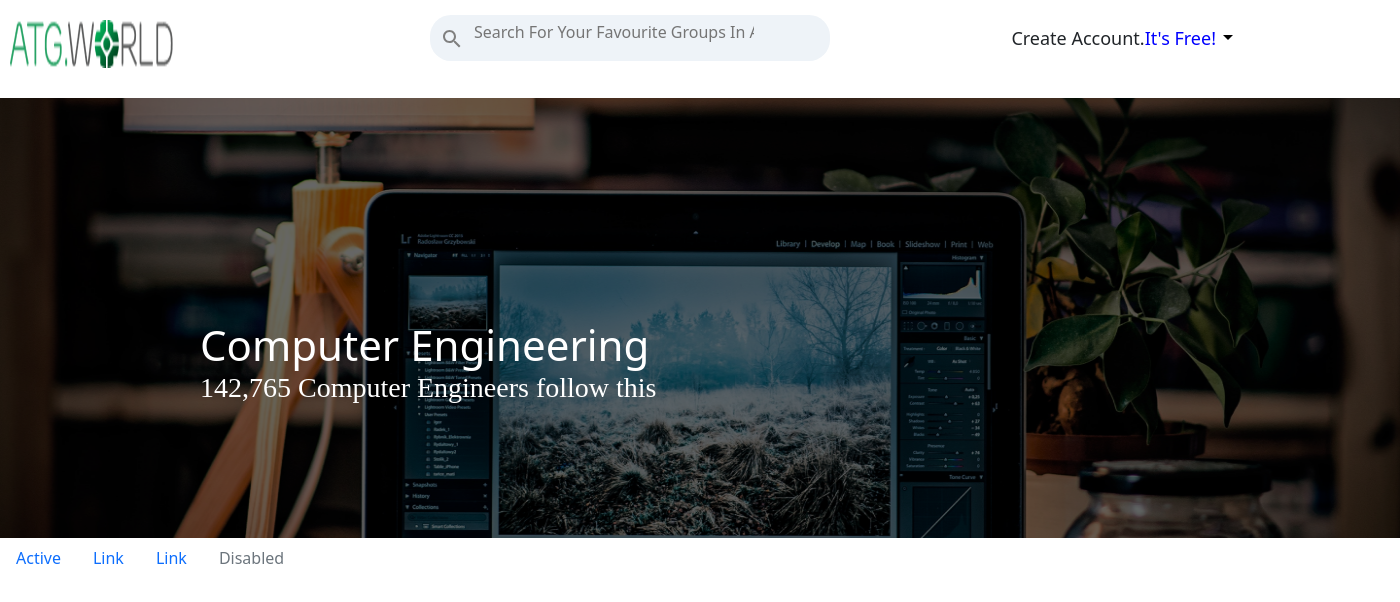
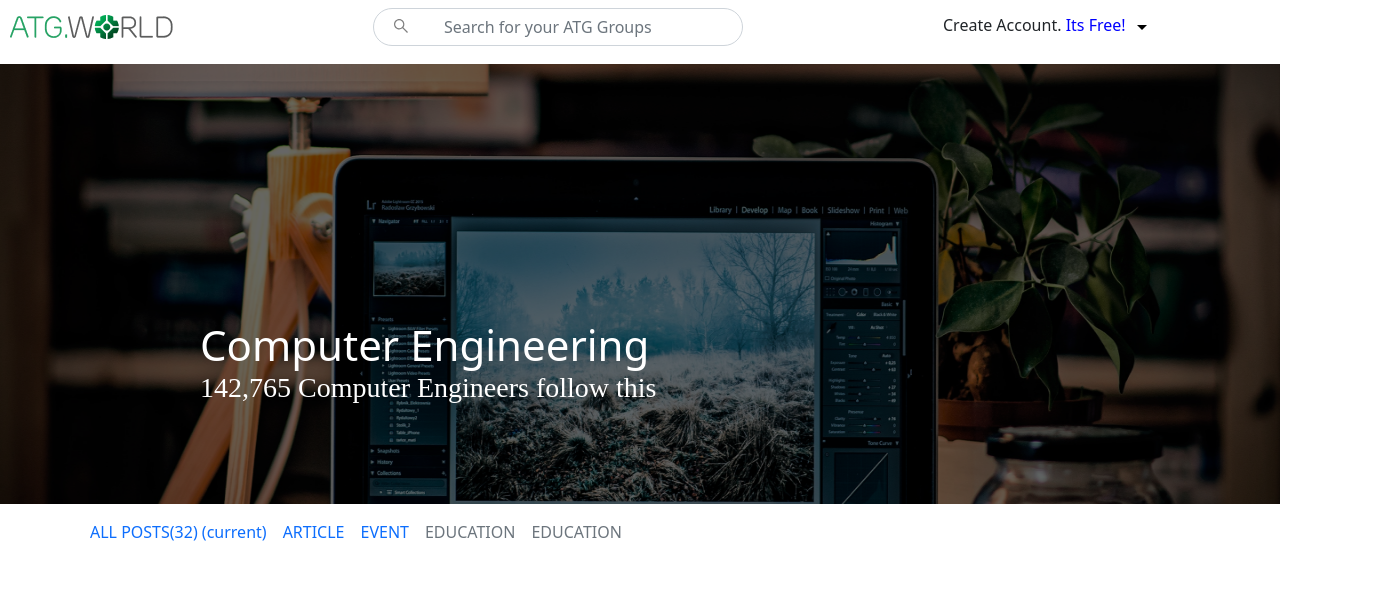
Before and after one commit to dimpalshetty/atgweb, a React (Create React App) app: page / in a window 1280 px wide. Shown: the top 602 px of the page, 1400 px wide, since content can reach past the window. Built offline with nearby package versions, Linux system fonts and the light colour scheme.

Commit message:
navbar issue

```diff
--- a/package.json
+++ b/package.json
@@ -9,8 +9,10 @@
     "@testing-library/react": "^11.2.7",
     "@testing-library/user-event": "^12.8.3",
     "bootstrap": "^5.0.1",
+    "bootstrap-icons": "^1.5.0",
     "react": "^17.0.2",
     "react-dom": "^17.0.2",
+    "react-icons": "^4.2.0",
     "react-router-dom": "^5.2.0",
     "react-scripts": "4.0.3",
     "web-vitals": "^1.1.2"
--- a/src/components/body.css
+++ b/src/components/body.css
@@ -1,20 +1,9 @@
-.links {
-    justify-content: space-between;
-    align-content: space-between;
-    left: 200px;
-    padding-left: 10px;
+div.container{
+    margin-left: 50px;
+    float: right;
+
 }
 
-.links > a {
-    padding-right: 10px;
+.pl-7{
+    padding:  50px !important;
 }
-
-.navigationSpace {
-    padding: 21px;
-}
-
-.navitem {
-    padding-left: 50px;
-    left: 50px;
-    justify-content: center;
-}
--- a/src/components/body.js
+++ b/src/components/body.js
@@ -7,25 +7,34 @@
 import '../../node_modules/bootstrap/dist/css/bootstrap.min.css';
 
 function Body() {
-    return (
+  return (
 
-        <div className="list">
-        <ul class="nav">
-        <li class="nav-item">
-          <a class="nav-link active" href="#">Active</a>
+
+
+    <nav class="navbar navbar-expand-lg ">
+    <div class="container ml-lg-5" >
+      <ul class="navbar-nav">
+        <li class="nav-item active">
+          <a class="nav-link" href="#">ALL POSTS(32) <span class="sr-only">(current)</span></a>
         </li>
         <li class="nav-item">
-          <a class="nav-link" href="#">Link</a>
+          <a class="nav-link" href="#">ARTICLE</a>
         </li>
         <li class="nav-item">
-          <a class="nav-link" href="#">Link</a>
+          <a class="nav-link" href="#">EVENT</a>
         </li>
         <li class="nav-item">
-          <a class="nav-link disabled" href="#">Disabled</a>
+          <a class="nav-link disabled" href="#">EDUCATION</a>
+        </li>
+        <li class="nav-item">
+          <a class="nav-link disabled" href="#">EDUCATION</a>
         </li>
       </ul>
-      </div>
-    )
+    </div>
+  </nav>
+
+
+  )
 }
 
 
--- a/src/components/header.css
+++ b/src/components/header.css
@@ -1,5 +1,5 @@
 .computerhead{
-    width: 1400px;
+    width: 100vw;
     height: 440px;
     flex: row;
 
@@ -11,8 +11,8 @@
 
 .black {
     background-color: black;
-    margin-top: 30px;
-    width: 1400px;
+    margin-top: 10px;
+    width: 100vw;
     height: 440px;
 }
 
--- a/src/components/navbar.css
+++ b/src/components/navbar.css
@@ -25,9 +25,24 @@
 
 }
 
-.search {
+.searchicon {
     color: gray;
+    position: absolute;
+   margin-right: 20px;
+   z-index: 1;
+   margin-top: 10px;
+   margin-left: 20px;
+
 }
+
+.form-control {
+    border-radius: 50px !important;
+}
+
+.form-control.mr-sm-2 {
+    padding-left: 70px;
+}
+
 
 .icon {
 
@@ -35,6 +50,41 @@
     padding-left: 10px;
 
 }
+
+has-search .form-control {
+    padding-left: 2.375rem;
+}
+
+.has-search .form-control-feedback {
+    position: absolute;
+    z-index: 2;
+    display: block;
+    width: 2.375rem;
+    height: 2.375rem;
+    line-height: 2.375rem;
+    text-align: center;
+    pointer-events: none;
+    color: #aaa;
+}
+
+
+.form-inline {
+    margin-left: 200px;
+    width: 370px;
+    border-radius: 50px;
+    flex: row;
+}
+
+
+    .form-control{
+        border-radius: 50px;
+
+    }
+
+    .navba.navbar-expand-lg {
+        margin-bottom: 5px;
+        align-items: center;
+    }
 
 
 
@@ -61,10 +111,14 @@
 
 .free {
     color: blue;
-    display: flex;
     text-decoration: none;
 }
 
 .arrow {
     color: black;
 }
+
+.createacc {
+   padding-left: 200px;
+   margin-bottom: 2px;
+}
--- a/src/components/navbar.js
+++ b/src/components/navbar.js
@@ -4,35 +4,35 @@
 import '../components/navbar.css';
 import SearchIcon from "@material-ui/icons/Search";
 import ArrowDropDownIcon from '@material-ui/icons/ArrowDropDown';
+import { FaSistrix } from 'react-icons/fa';
 
 function Navbar() {
     return (
+        <nav class="navbar navbar-expand-lg navbar-light">
+            <img src={whole} className="icon" />
+            {/* <button class="navbar-toggler" type="button" data-toggle="collapse" data-target="#navbarSupportedContent" aria-controls="navbarSupportedContent" aria-expanded="false" aria-label="Toggle navigation">
+                <span class="navbar-toggler-icon"></span>
+            </button> */}
 
-        <div className="header">
-            <img src={whole} className="icon" />
-
-            <div className="header_search">
-                <SearchIcon className="search" />
-                <input type="text" placeholder="Search For Your Favourite Groups In ATG" />
-            </div>
+            <div class="collapse navbar-collapse" id="navbarSupportedContent">
 
 
-            <p className="create">Create Account. <a href="#" className="free"> It's Free! <ArrowDropDownIcon className="arrow"/> </a></p>
 
 
-        </div>
-        // <>
-        //     <div className="navbar">
-        //         <div className="navbar-container.container" >
-        //         <Link className="Link.navbar-logo">
-        //         ATG.W
-        //           <img src=  {Idk} className="icon"/>
-        //           RLD
-        //         </Link>
 
-        //         </div>
-        //         </div>
-        // </>
+                <form class="form-inline  my-lg-0">
+
+                    <FaSistrix className="searchicon"/>
+                    <input class="form-control mr-sm-2"  type="search " placeholder="Search for your ATG Groups" aria-label="Search " />
+
+
+                </form>
+
+                <p className="createacc">Create Account. <a href ="#" className="free">Its Free! <ArrowDropDownIcon className="arrow" /></a></p>
+            </div>
+        </nav>
+
+
     )
 }
 
```
Also changed, not shown: 1 other file (tests, documents, lock files or other folders).
